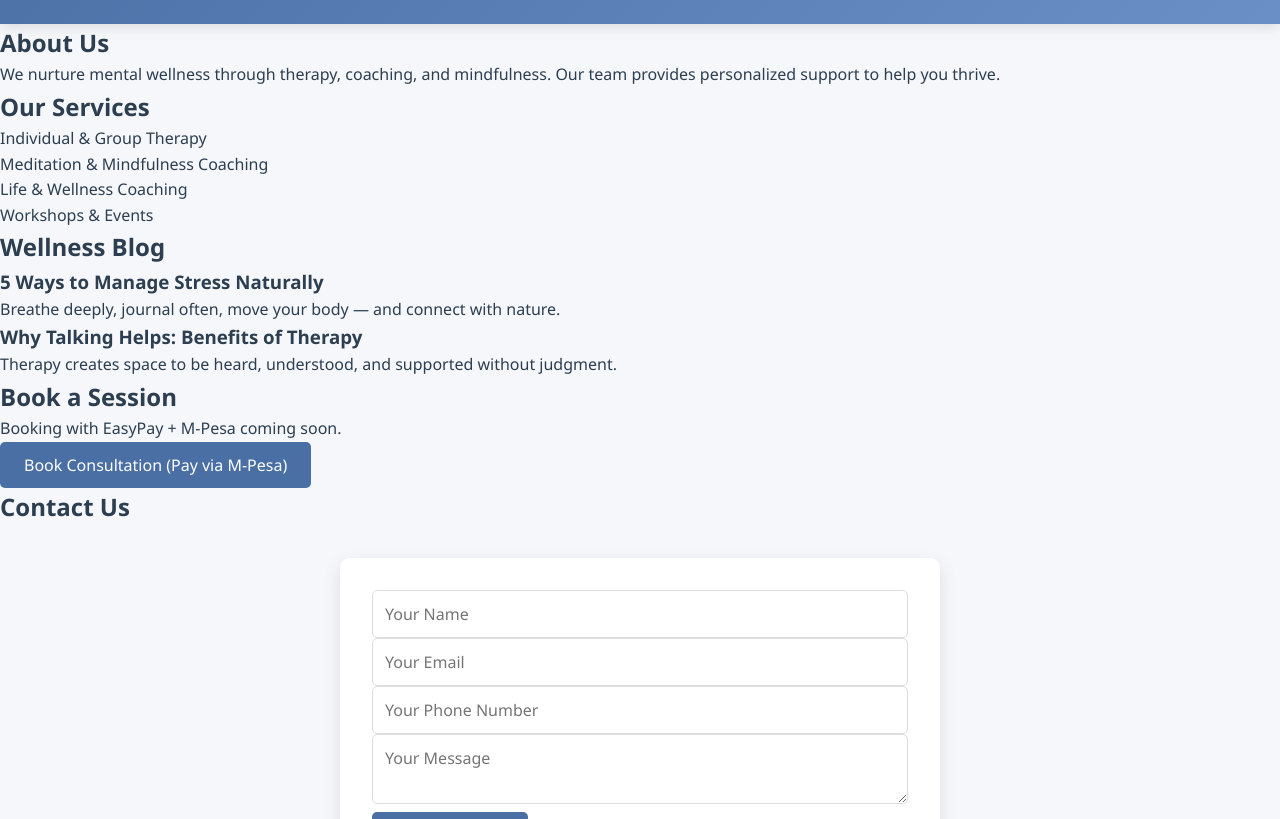
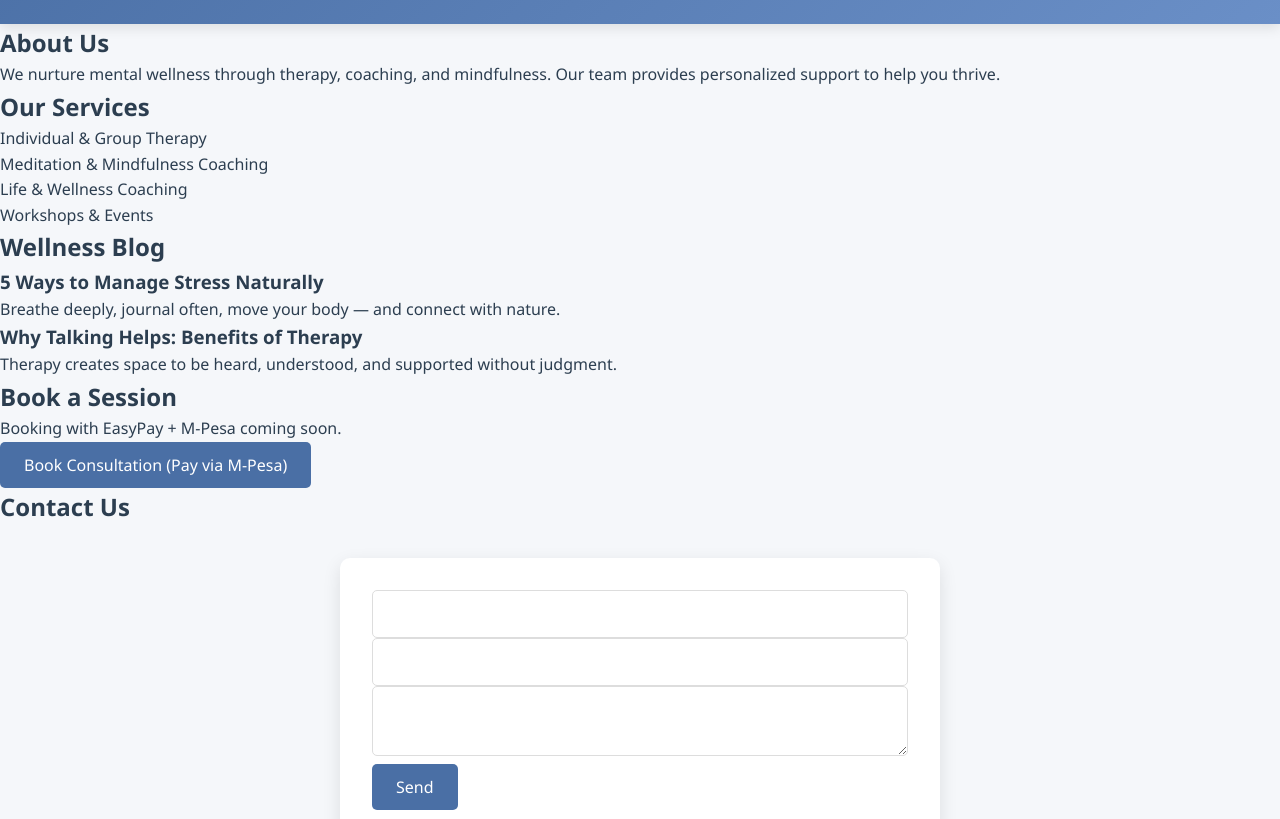
Before and after one commit to Mbuguado/Kaguora-consult, a plain HTML site: page index.html in a window 1280 px wide. Shown: the part 150-969 px from the top of the page. Drawn offline with Linux system fonts and the light colour scheme.

Commit message:
form submit update

```diff
--- a/index.html
+++ b/index.html
@@ -87,22 +87,18 @@ document.getElementById("confirm-payment").addEventListener("click", function()
   </section>
   <section id="contact">
     <h2>Contact Us</h2>
-    <form
-  action="https://formsubmit.co/wambuibrenda754@gmail.com"
-  method="POST"
-  class="contact-form"
->
-  <input type="hidden" name="_subject" value="New Consultation Request">
+    <form action="https://formsubmit.co/blackmanking30@gmail.com" method="POST">
+  <!-- Required hidden fields -->
+  <input type="hidden" name="_subject" value="New Kaguora Consult Message">
   <input type="hidden" name="_template" value="table">
-  <input type="hidden" name="_next" value="https://mbuguado.github.io/Kaguora-consult/thank-you.html">
+  <input type="hidden" name="_captcha" value="false">
 
-  <!-- Your existing form fields -->
-  <input type="text" name="name" placeholder="Your Name" required>
-  <input type="email" name="email" placeholder="Your Email" required>
-  <input type="tel" name="phone" placeholder="Your Phone Number" required>
-  <textarea name="message" placeholder="Your Message" required></textarea>
+  <!-- Your form fields -->
+  <input type="text" name="name" required>
+  <input type="email" name="email" required>
+  <textarea name="message" required></textarea>
 
-  <button type="submit" class="submit-btn">Send Message</button>
+  <button type="submit">Send</button>
 </form>
   </section>
   <script>
```
Also changed, not shown: thank-you.html (+11 -2 lines).
